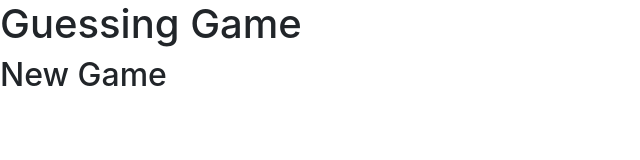
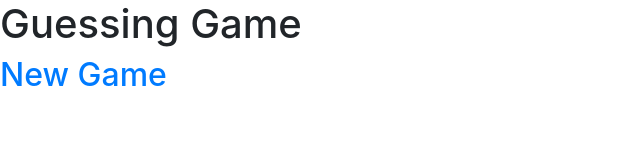
Before and after one commit to cadel560x/solutions-go-web-app, a plain HTML site: page Question3/index.html in a window 1280 px wide. Shown: the whole page, without its empty margins (0-640 px from the left). Drawn offline with nearby package versions, Linux system fonts and the light colour scheme.

Commit message:
Question3 Link to '/guess' added

```diff
--- a/Question3/index.html
+++ b/Question3/index.html
@@ -10,7 +10,7 @@
 	</head>
 	<body>
 	    <h1>Guessing Game</h1>
-        <h2>New Game</h2>
+        <h2><a href="/guess">New Game</a></h2>
 
         <!-- Optional JavaScript -->
         <!-- jQuery first, then Popper.js, then Bootstrap JS -->
```
